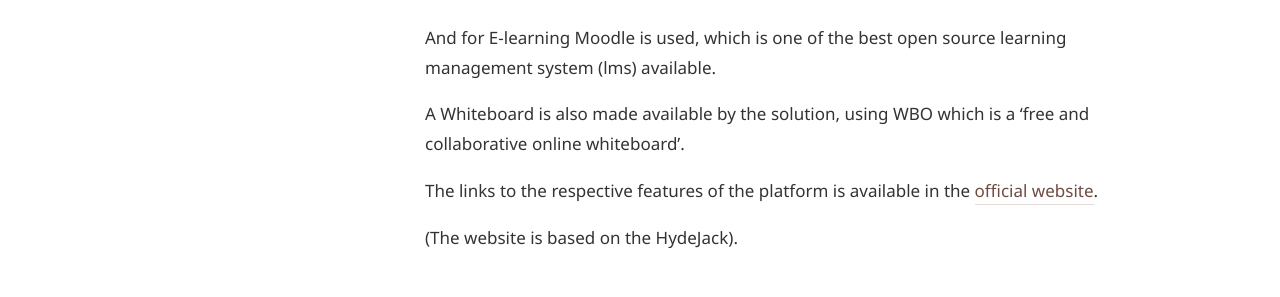
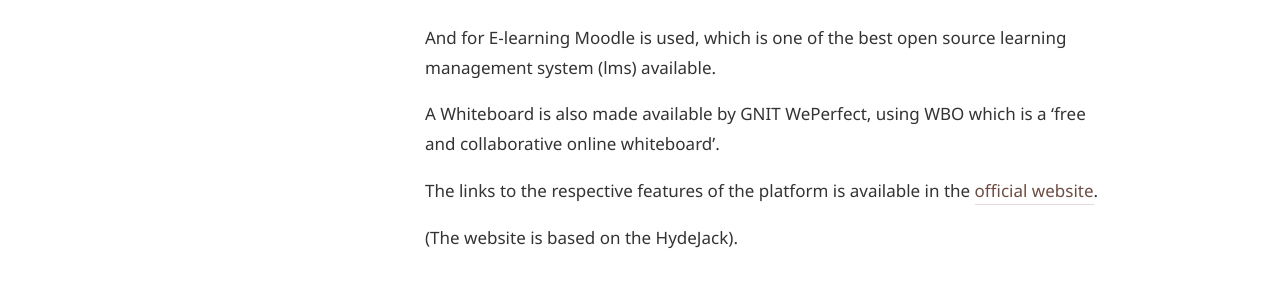
Before and after one commit to gnit-weperfect/gnit-weperfect.github.io, a Jekyll site: the page built from index.html, in a window 1280 px wide. Shown: the part 998-1295 px from the top of the page. Built offline with Jekyll 4.4.1, drawn with Linux system fonts in a browser that asks for light colours; some web fonts are replaced; the list of posts is cut into pages by our own code.

Commit message:
May 1, 2020 | rainy weather

```diff
--- a/_config.yml
+++ b/_config.yml
@@ -35,7 +35,7 @@
   For Video-conferencing the 100% encrypted and completely open source Jitsi Meet platform is used so as to deliver the best video conferencing
   experience.
   And for E-learning Moodle is used, which is one of the best open source learning management system (lms) available.
-  A Whiteboard is also made available by the solution, using WBO which is a 'free and collaborative online whiteboard'.
+  A Whiteboard is also made available by GNIT WePerfect, using WBO which is a 'free and collaborative online whiteboard'.
 # A Jekyll theme with JavaScript powers.
 # Open `_config.yml` to edit this text.
 
--- a/_data/authors.yml
+++ b/_data/authors.yml
@@ -33,7 +33,7 @@
     And for E-learning Moodle is used, which is one of the best open source learning management system (lms) available.
 
 
-    A Whiteboard is also made available by the solution, using WBO which is a 'free and collaborative online whiteboard'.
+    A Whiteboard is also made available by GNIT WePerfect, using WBO which is a 'free and collaborative online whiteboard'.
 
 
     The links to the respective features of the platform is available in the [official website](https://gnit-weperfect.github.io).
```
Also changed, not shown: README.md.
